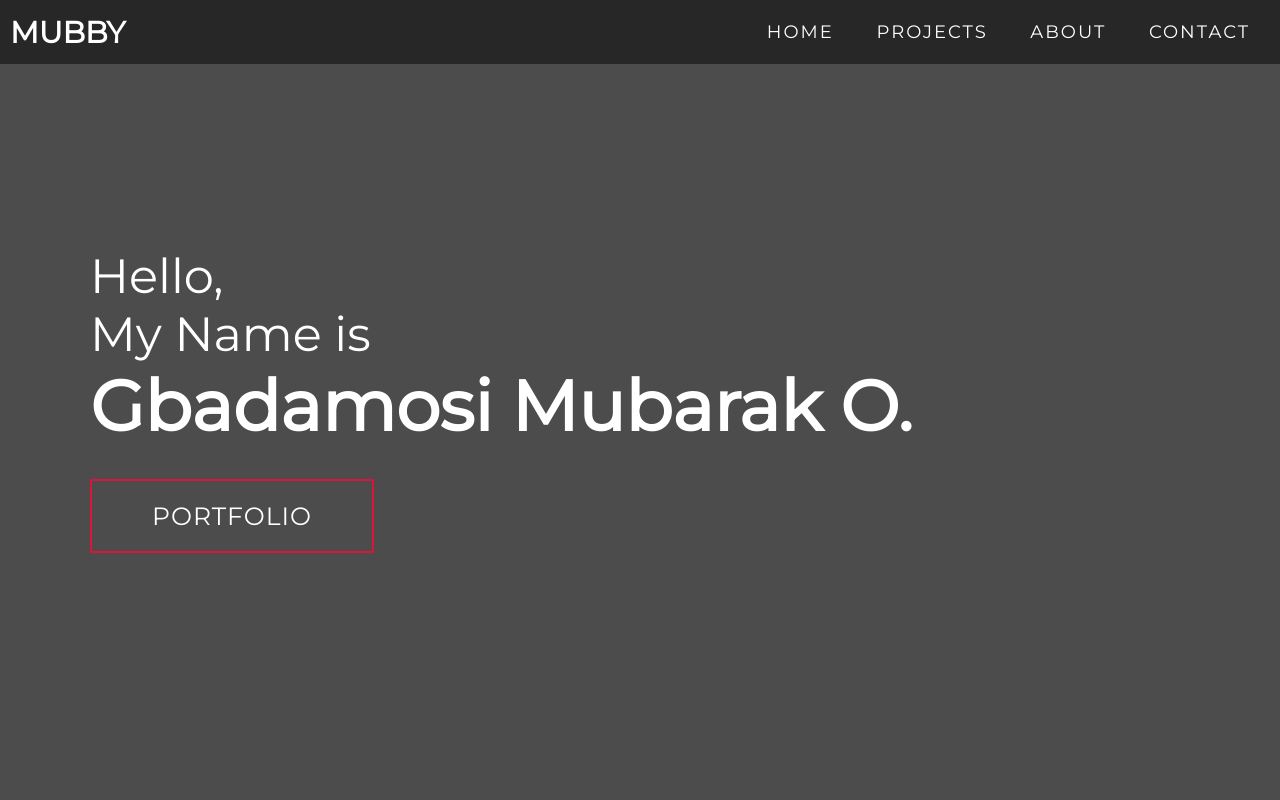
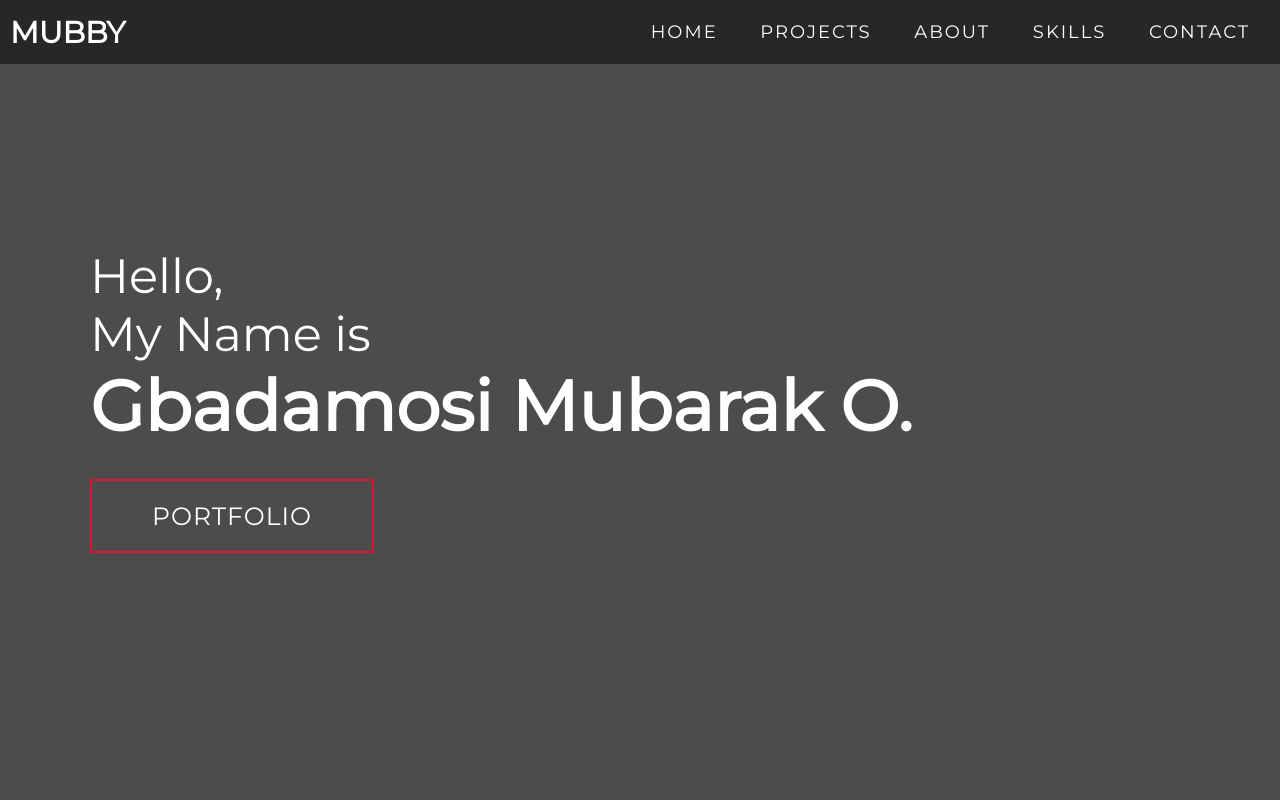
Before and after one commit to gbadamosi11/port, a plain HTML site: page index.html in a window 1280 px wide. Shown: the top 800 px of the page. Drawn offline with Linux system fonts and the light colour scheme.

Commit message:
Adding a link to the navbar

```diff
--- a/index.html
+++ b/index.html
@@ -27,7 +27,7 @@
             <!-- <li><a href="#services" data-after="Service">Certifications</a></li> -->
             <li><a href="#projects" data-after="Projects">Projects</a></li>
             <li><a href="#about" data-after="About">About</a></li>
-            <!-- <li><a href="#skill" data-after="Skills">Skills</a></li> -->
+            <li><a href="#skills" data-after="Skills">Skills</a></li>
             <li><a href="#contact" data-after="Contact">Contact</a></li>
           </ul>
         </div>
```
